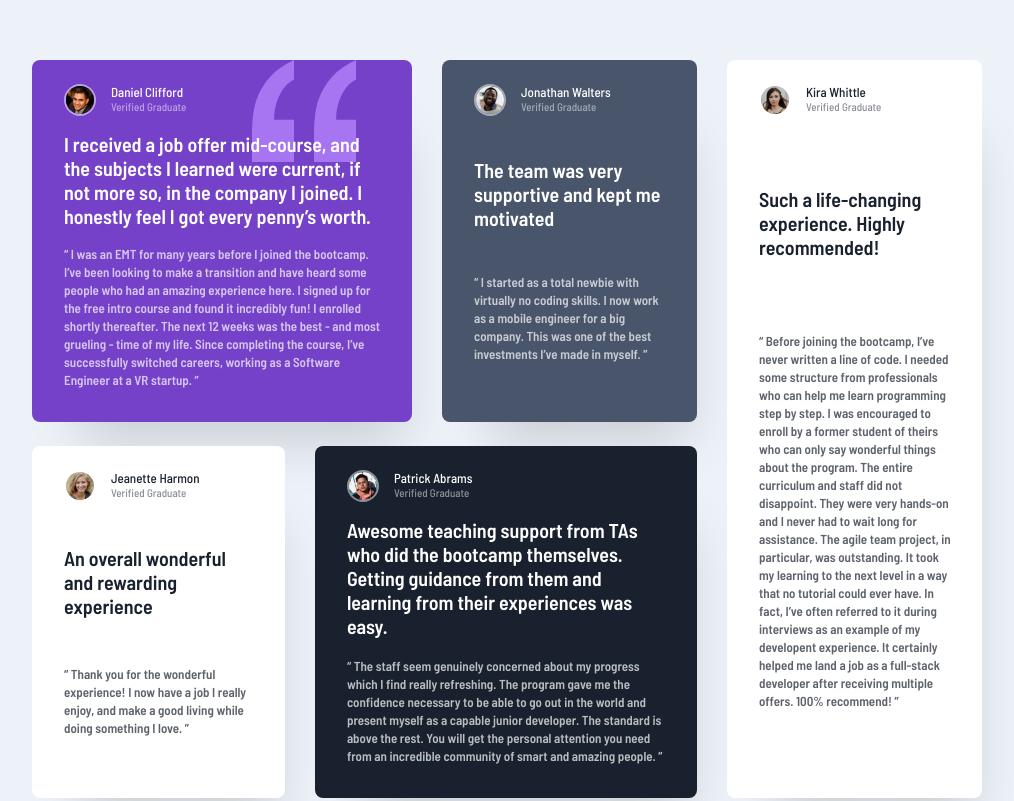
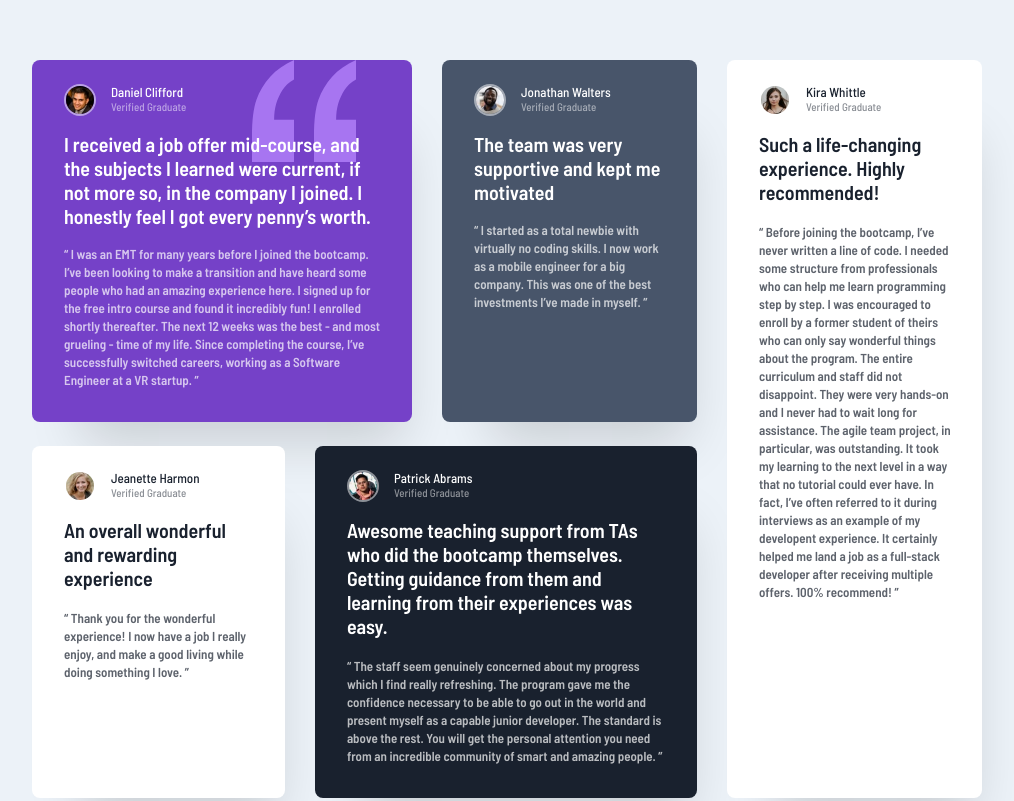
Before and after one commit to idesmar/front-end-mentor-grid-section, a website: page index.html in a window 1280 px wide. Shown: the part 104-905 px from the top of the page, without its empty margins (133-1147 px from the left). Drawn offline with Linux system fonts and the light colour scheme.

Commit message:
updated .card grid

```diff
--- a/scss/main.scss
+++ b/scss/main.scss
@@ -62,6 +62,7 @@
   box-shadow: 1.25rem 3.125rem 3.125rem -1.875rem hsla(0, 0%, 0%, 0.15); // 20px 50px 50px -30px
   // margin-bottom: 1.5rem; // 24px // * moving to gap for ONLY-GRID
   display: grid;
+  grid-template-rows: max-content max-content 1fr;
   position: relative;
 
   h2 {
```
Also changed, not shown: dist/css/main.css, 1 other file.
